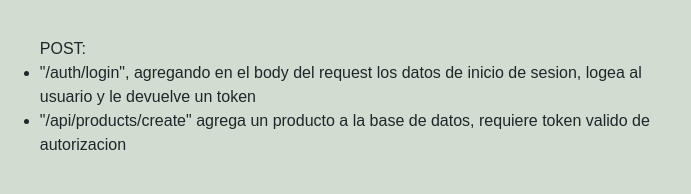
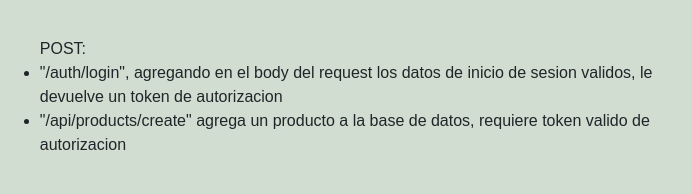
Before and after one commit to olivieri321/API-REST-PROYECTO-TT, a website: page static/index.html in a window 1280 px wide. Shown: the part 471-665 px from the top of the page, 309-1000 px from the left. Drawn offline with nearby package versions, Linux system fonts and the light colour scheme.

Commit message:
Update index.html

```diff
--- a/static/index.html
+++ b/static/index.html
@@ -25,7 +25,7 @@
         </ul>
         <br>
         <ul>POST:
-            <li>"/auth/login", agregando en el body del request los datos de inicio de sesion, logea al usuario y le devuelve un token</li>
+            <li>"/auth/login", agregando en el body del request los datos de inicio de sesion validos, le devuelve un token de autorizacion</li>
             <li>"/api/products/create" agrega un producto a la base de datos, requiere token valido de autorizacion</li>
         </ul>
         <br>
```
